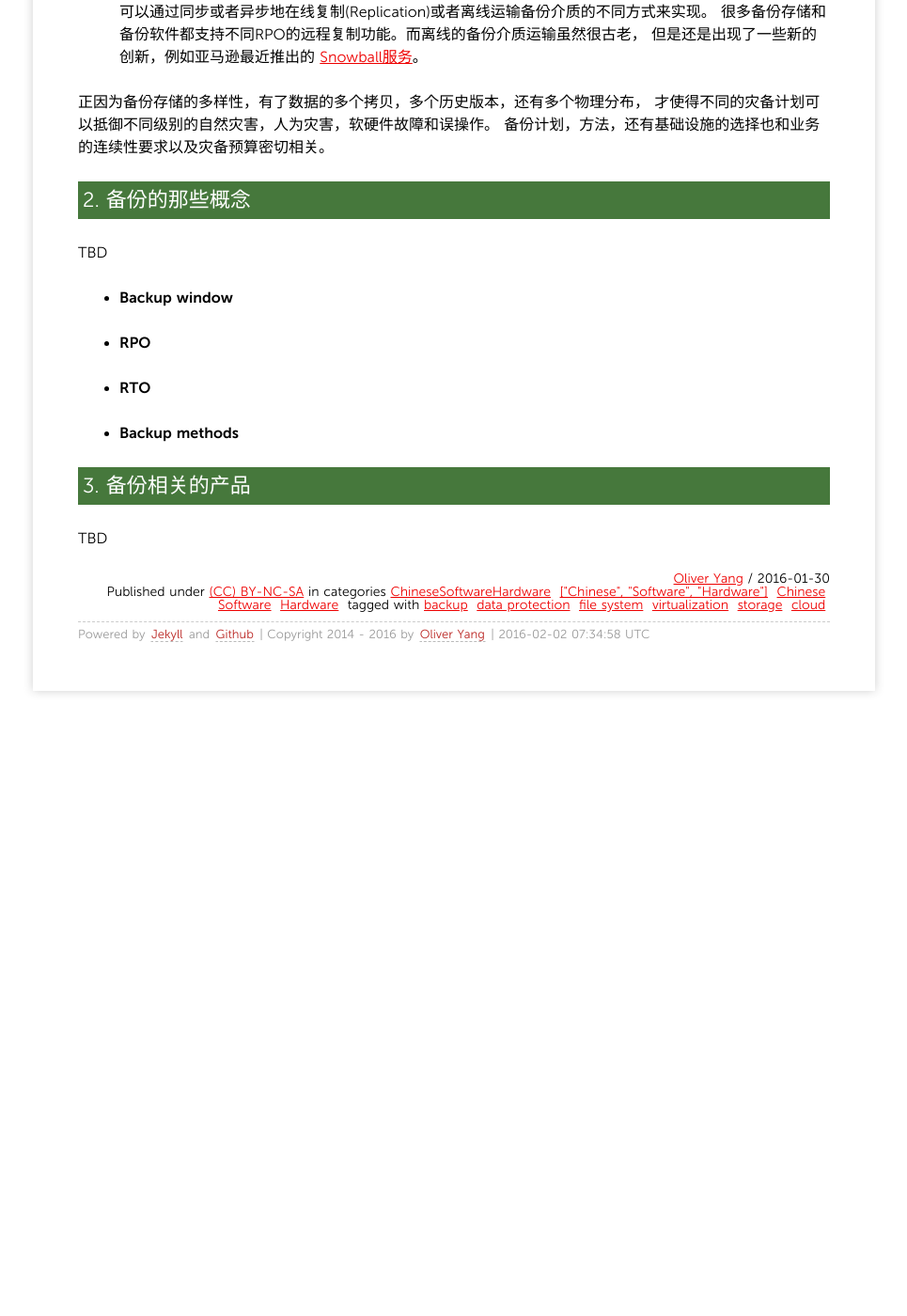
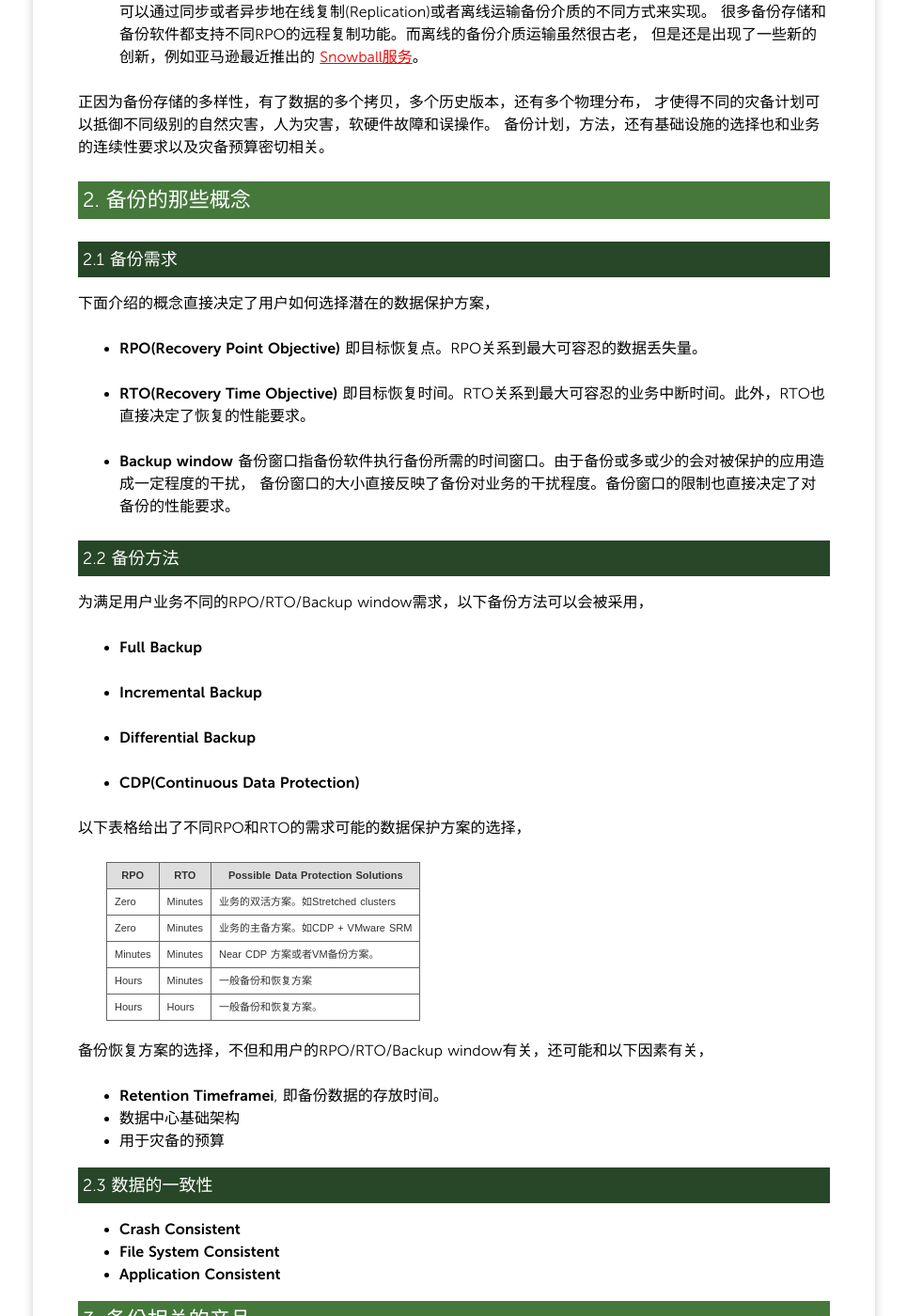
Before and after one commit to yangoliver/yangoliver.github.io, a Jekyll site: the page built from _posts/2016/2016-01-30-data-protection-basic-1.md, in a window 1280 px wide and 1400 px high, scrolled down 2205 px. Shown: the whole window at 94% size, without its empty margins (157-1122 px from the left). Built offline with Jekyll 4.4.1, drawn with Linux system fonts in a browser that asks for light colours; Markdown is read by kramdown in place of the engine named in the settings; comment, search, counter and statistics services are not loaded; before the commit the page ends 2988 px from its top, so only the background shows below that.

Commit message:
draft: updated for key backup concepts

```diff
--- a/_posts/2016/2016-01-30-data-protection-basic-1.md
+++ b/_posts/2016/2016-01-30-data-protection-basic-1.md
@@ -101,15 +101,53 @@ tags:
 
 ### 2. 备份的那些概念
 
-TBD
+#### 2.1 备份需求
+
+下面介绍的概念直接决定了用户如何选择潜在的数据保护方案，
+
+- **RPO(Recovery Point Objective)**
+  即目标恢复点。RPO关系到最大可容忍的数据丢失量。
+
+- **RTO(Recovery Time Objective)**
+  即目标恢复时间。RTO关系到最大可容忍的业务中断时间。此外，RTO也直接决定了恢复的性能要求。
 
 - **Backup window**
+  备份窗口指备份软件执行备份所需的时间窗口。由于备份或多或少的会对被保护的应用造成一定程度的干扰，
+  备份窗口的大小直接反映了备份对业务的干扰程度。备份窗口的限制也直接决定了对备份的性能要求。
 
-- **RPO**
+#### 2.2 备份方法
 
-- **RTO**
+为满足用户业务不同的RPO/RTO/Backup window需求，以下备份方法可以会被采用，
 
-- **Backup methods**
+- **Full Backup**
+
+- **Incremental Backup**
+
+- **Differential Backup**
+
+- **CDP(Continuous Data Protection)**
+
+以下表格给出了不同RPO和RTO的需求可能的数据保护方案的选择，
+
+| RPO     | RTO     | Possible Data Protection Solutions   |
+|---------|---------|--------------------------------------|
+| Zero    | Minutes | 业务的双活方案。如Stretched clusters |
+| Zero    | Minutes | 业务的主备方案。如CDP + VMware SRM   |
+| Minutes | Minutes | Near CDP 方案或者VM备份方案。        |
+| Hours   | Minutes | 一般备份和恢复方案                   |
+| Hours   | Hours   | 一般备份和恢复方案。                 |
+
+备份恢复方案的选择，不但和用户的RPO/RTO/Backup window有关，还可能和以下因素有关，
+
+- **Retention Timeframei**, 即备份数据的存放时间。
+- 数据中心基础架构
+- 用于灾备的预算
+
+#### 2.3 数据的一致性
+
+- **Crash Consistent**
+- **File System Consistent**
+- **Application Consistent**
 
 ### 3. 备份相关的产品
 
```
